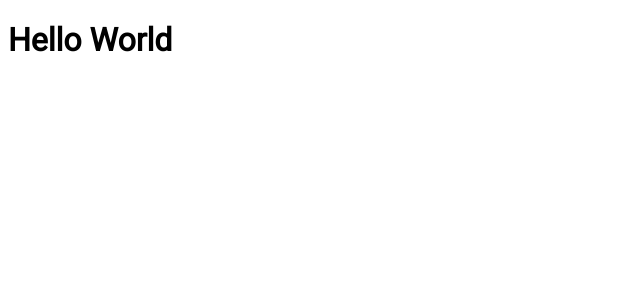
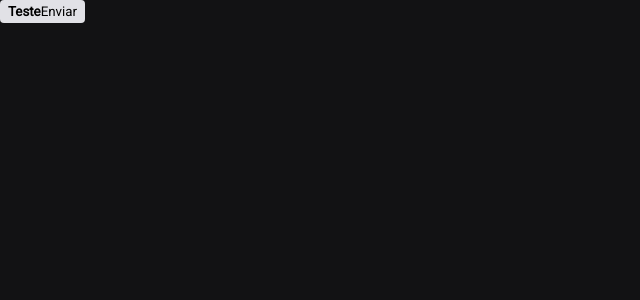
Before and after one commit to DavidAugustoo/NaviShop, a Next.js app: page / in a window 1280 px wide. Shown: the top 300 px of the page, without its empty margins (0-640 px from the left). Built offline with nearby package versions, Linux system fonts and the light colour scheme.

Commit message:
style: general theme settings

```diff
--- a/src/pages/_app.tsx
+++ b/src/pages/_app.tsx
@@ -1,12 +1,14 @@
 import type { AppProps } from 'next/app'
 import { Roboto } from '@next/font/google'
+import { globalStyles } from '../styles/global'
+
+globalStyles();
 
 const roboto = Roboto({
   weight: '400',
 })
 
-
-export default function App({ Component, pageProps }: AppProps) {
+function App({ Component, pageProps }: AppProps) {
   return (
     <>
       <style jsx global>{`
@@ -18,3 +20,5 @@
     </>
   )
 }
+
+export default App
--- /dev/null
+++ b/src/pages/_document.tsx
@@ -0,0 +1,16 @@
+import { Html, Head, Main, NextScript } from 'next/document';
+import { getCssText } from '../styles';
+
+export default function Document() {
+    return (
+        <Html>
+            <Head>
+                <style id="stitches" dangerouslySetInnerHTML={{ __html: getCssText() }}/>
+            </Head>
+            <body>
+                <Main />
+                <NextScript />
+            </body>
+        </Html>
+    );
+}
--- a/src/pages/index.tsx
+++ b/src/pages/index.tsx
@@ -1,6 +1,26 @@
+import { styled } from "../styles"
+
+const Button = styled('button', {
+  backgroundColor: "$gray100",
+  borderRadius: 4,
+  border: 0,
+  padding: '4px 8px',
+  cursor: 'pointer',
+
+  span: {
+    fontWeight: 'bold'
+  },
+
+  '&:hover': {
+    backgroundColor: 'red'
+  }
+})
 
 export default function Home() {
   return (
-    <h1>Hello World</h1>
+    <Button>
+      <span>Teste</span>
+      Enviar
+    </Button>
   )
 }
--- /dev/null
+++ b/src/styles/global.ts
@@ -0,0 +1,19 @@
+import { globalCss } from ".";
+
+export const globalStyles = globalCss({
+    '*': {
+      margin: 0,
+      padding: 0,
+    },
+
+    body: {
+      '-webkit-font-smoothing': 'antialised',
+      backgroundColor: '$gray900',
+      color: '$gray100'
+    },
+
+    'body, input, textarea, button': {
+      fontFamily: 'Roboto',
+      fontWeight: 400
+    }
+  })
--- /dev/null
+++ b/src/styles/index.tsx
@@ -0,0 +1,25 @@
+import { createStitches } from '@stitches/react'
+
+export const {
+  config,
+  styled,
+  css,
+  globalCss,
+  keyframes,
+  getCssText,
+  theme,
+  createTheme,
+} = createStitches({
+  theme: {
+    colors: {
+      white: '#fff',
+      gray900: '#121214',
+      gray800: '#202024',
+      gray300: '#c4c4cc',
+      gray100: '#e1e1e6',
+
+      green500: '#00875f',
+      green300: '#00b37e'
+    }
+  }
+})
```
Also changed, not shown: .eslintrc.json.
